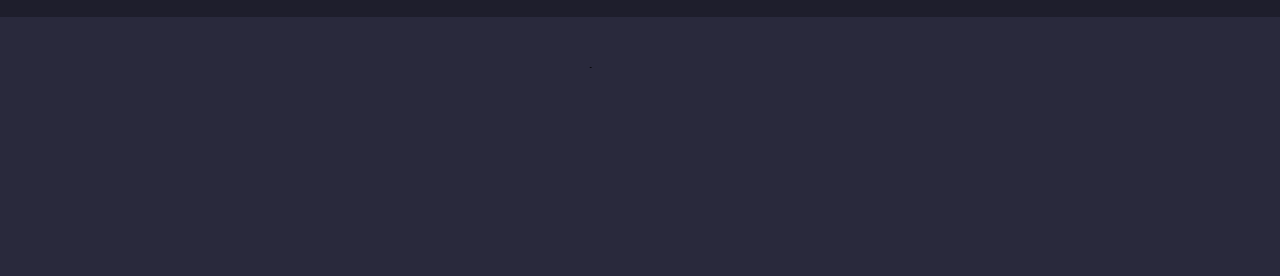
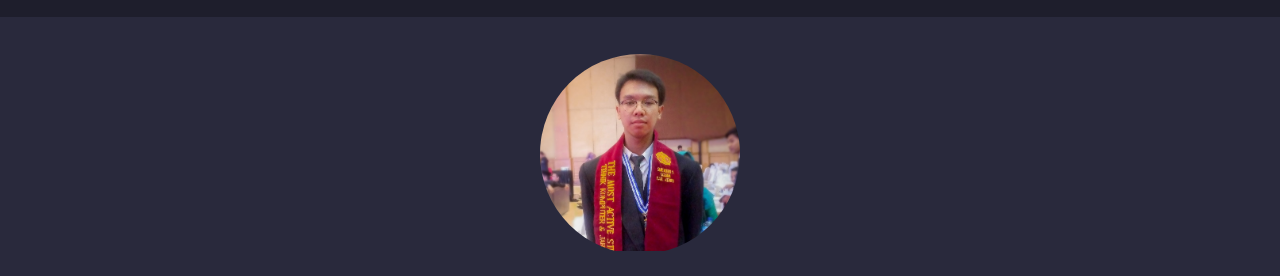
Before and after one commit to Indrafebry/Tugas_GIT_IndraFebry, a plain HTML site: page index.html in a window 1280 px wide. Shown: the part 114-390 px from the top of the page. Drawn offline with nearby package versions, Linux system fonts and the light colour scheme; the site is published under a folder, as on GitHub Pages, so addresses that start at the root find nothing; a web font is replaced by a local one.

Commit message:
Update GIT

```diff
--- a/index.html
+++ b/index.html
@@ -22,7 +22,7 @@
         <div class="main">
             <div class="card">
                 <div class="img">
-                    <img src="/img/foto.jpg" alt="Profil">
+                    <img src="./img/foto.jpg" alt="Profil">
                 </div>
                 <h3>Indra <span>Febry</span> Setyawan</h3>
                 <p>Web Developer</p>
```
